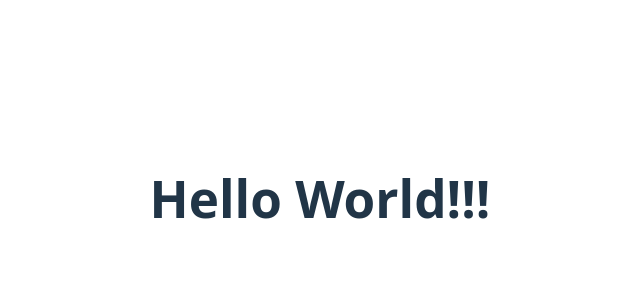
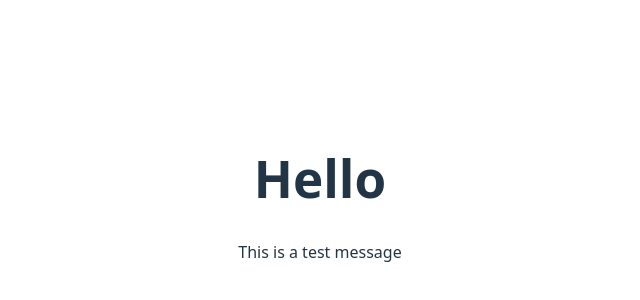
Before and after one commit to Anoop017/react-testing, a React (Vite) app: page / in a window 1280 px wide. Shown: the part 202-502 px from the top of the page, without its empty margins (320-960 px from the left). Built offline with nearby package versions, Linux system fonts and the light colour scheme.

Commit message:
Third Commit

```diff
--- a/src/App.jsx
+++ b/src/App.jsx
@@ -8,7 +8,8 @@ function App() {
 
   return (
     <>
-      <h1>Hello World!!!</h1>
+      <h1>Hello</h1>
+      <p>This is a test message</p>
     </>
   )
 }
```
